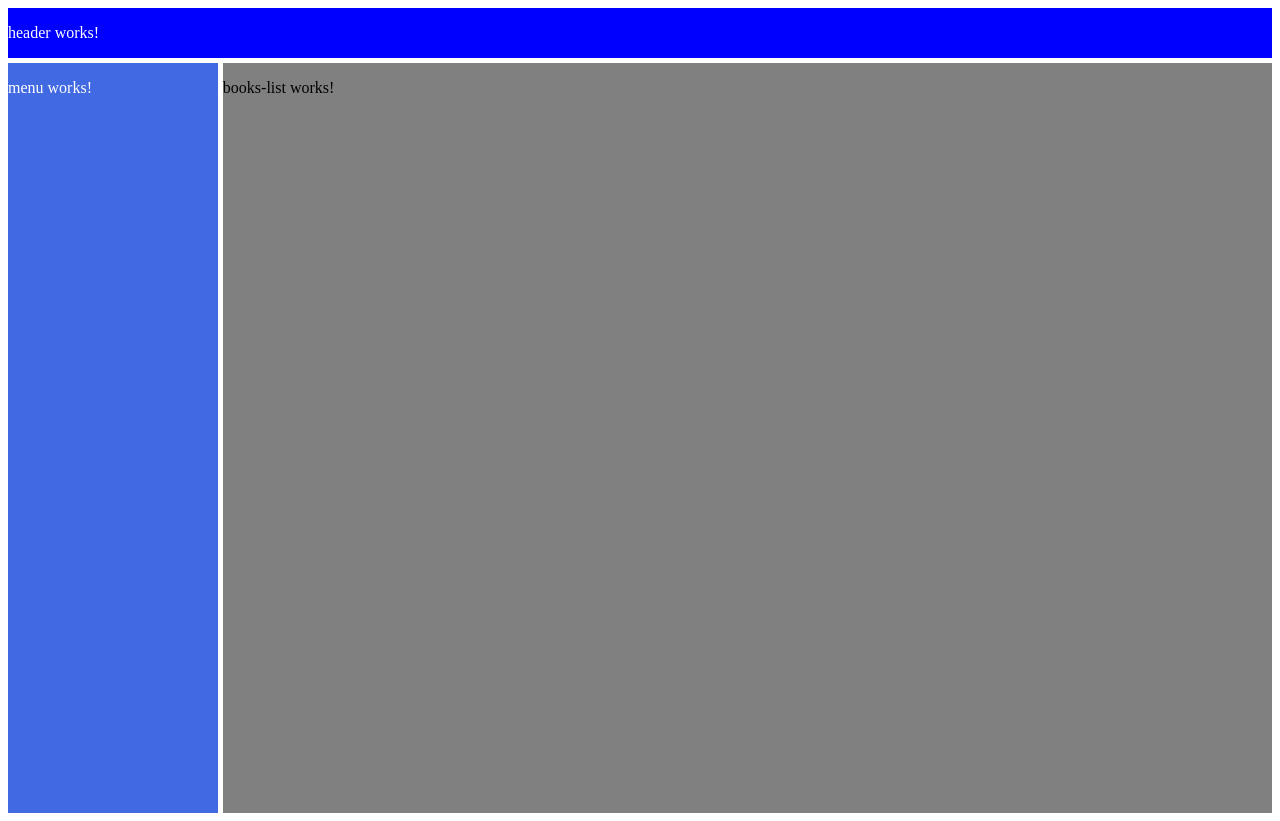
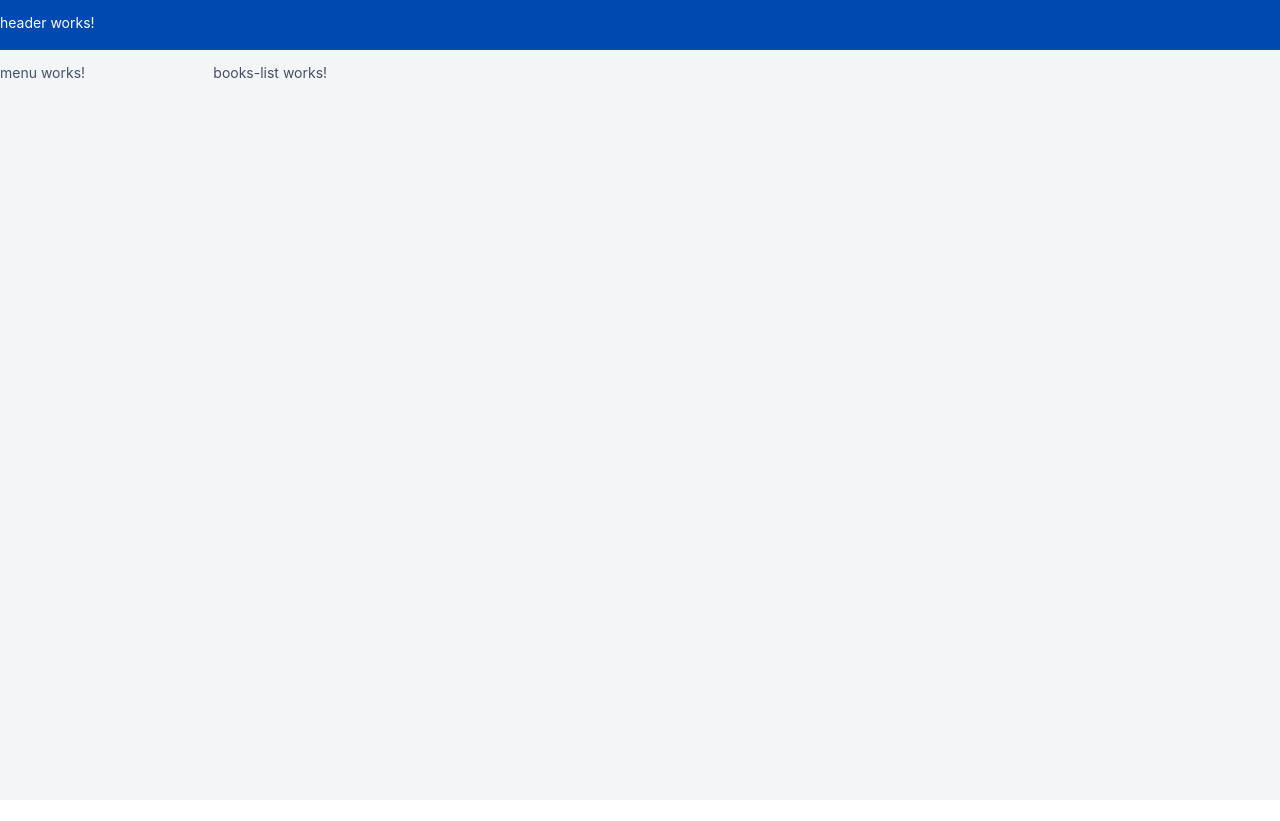
Before and after one commit to Pit0n/incoma, an Angular app in the folder test-incoma/: page / in a window 1280 px wide. After the commit the page ends 800 px from the top, so only its background shows below. Built offline with nearby package versions, Linux system fonts and the light colour scheme.

Commit message:
добавил стили

```diff
--- a/test-incoma/src/app/components/main-page/main-page.component.scss
+++ b/test-incoma/src/app/components/main-page/main-page.component.scss
@@ -5,7 +5,6 @@
 
 .container {
   display: grid;
-  grid-gap: 5px;
   grid-template-columns: 1fr 5fr;
   grid-template-rows: 50px 100%;
   grid-template-areas:
@@ -18,14 +17,14 @@
 
 .header {
   grid-area: h;
-  background: blue;
-  color: white;
+  background: #0049b0;
+  color: #fff;
 }
 
 .menu {
   grid-area: m;
-  background: royalblue;
-  color: white;
+  background: #f4f5f7;;
+  color: #42526e;
 }
 
 .content {
@@ -33,5 +32,5 @@
   display: flex;
   flex: 1;
   height: calc(100vh - 50px);
-  background: gray;
+  background: #f4f5f7;
 }
--- a/test-incoma/src/styles.scss
+++ b/test-incoma/src/styles.scss
@@ -1 +1,20 @@
-/* You can add global styles to this file, and also import other style files */
+$systemsFonts: -apple-system, BlinkMacSystemFont, 'Segoe UI', 'Oxygen-Sans', 'Ubuntu', 'Cantarell', 'Helvetica Neue', 'Helvetica', 'Arial',
+sans-serif;
+
+html {
+  font-size: 14px;
+}
+
+* {
+  box-sizing: border-box;
+  outline: 0;
+}
+
+body {
+  padding: 0;
+  margin: 0;
+  width: 100vw;
+  height: 100vh;
+  font-family: $systemsFonts;
+  color: #444e69;
+}
```
